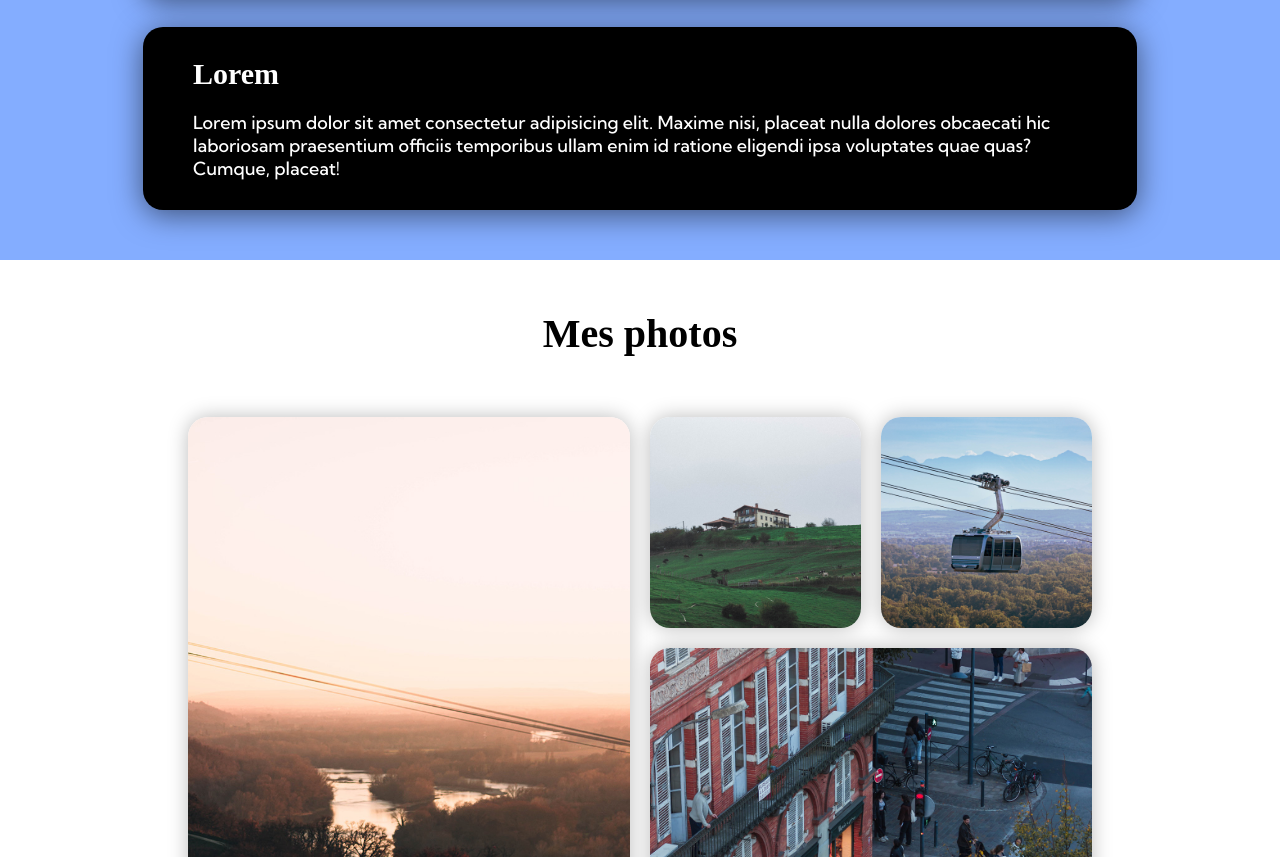
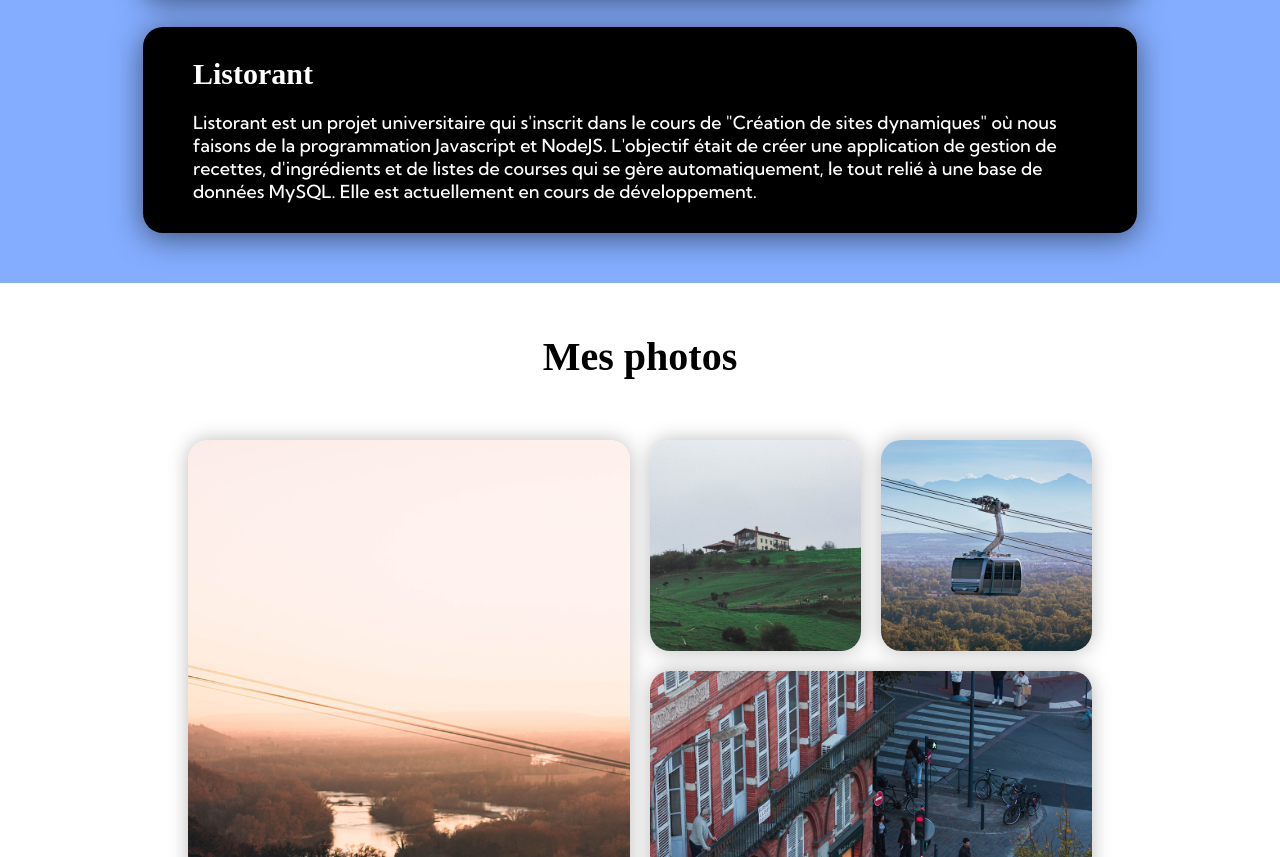
Before and after one commit to kevin-frs/Portfolio, a plain HTML site: page index.html in a window 1280 px wide. Shown: the part 2453-3310 px from the top of the page. Drawn offline with Linux system fonts and the light colour scheme; a web font is replaced by a local one.

Commit message:
[projects] add "Listorant'

```diff
--- a/index.html
+++ b/index.html
@@ -212,12 +212,14 @@
             </span>
           </div>
           <div class="single-project">
-            <h2 class="title">Lorem</h2>
+            <h2 class="title">Listorant</h2>
             <span class="description">
-              Lorem ipsum dolor sit amet consectetur adipisicing elit. Maxime
-              nisi, placeat nulla dolores obcaecati hic laboriosam praesentium
-              officiis temporibus ullam enim id ratione eligendi ipsa voluptates
-              quae quas? Cumque, placeat!
+              Listorant est un projet universitaire qui s'inscrit dans le cours
+              de "Création de sites dynamiques" où nous faisons de la
+              programmation Javascript et NodeJS. L'objectif était de créer une
+              application de gestion de recettes, d'ingrédients et de listes de
+              courses qui se gère automatiquement, le tout relié à une base de
+              données MySQL. Elle est actuellement en cours de développement.
             </span>
           </div>
         </div>
```
